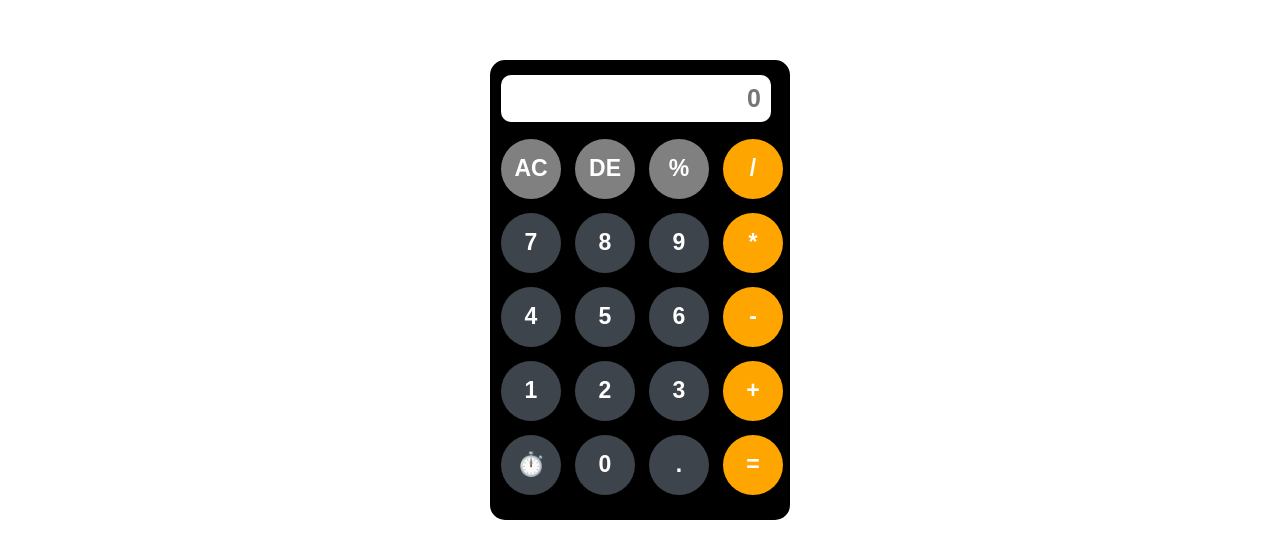
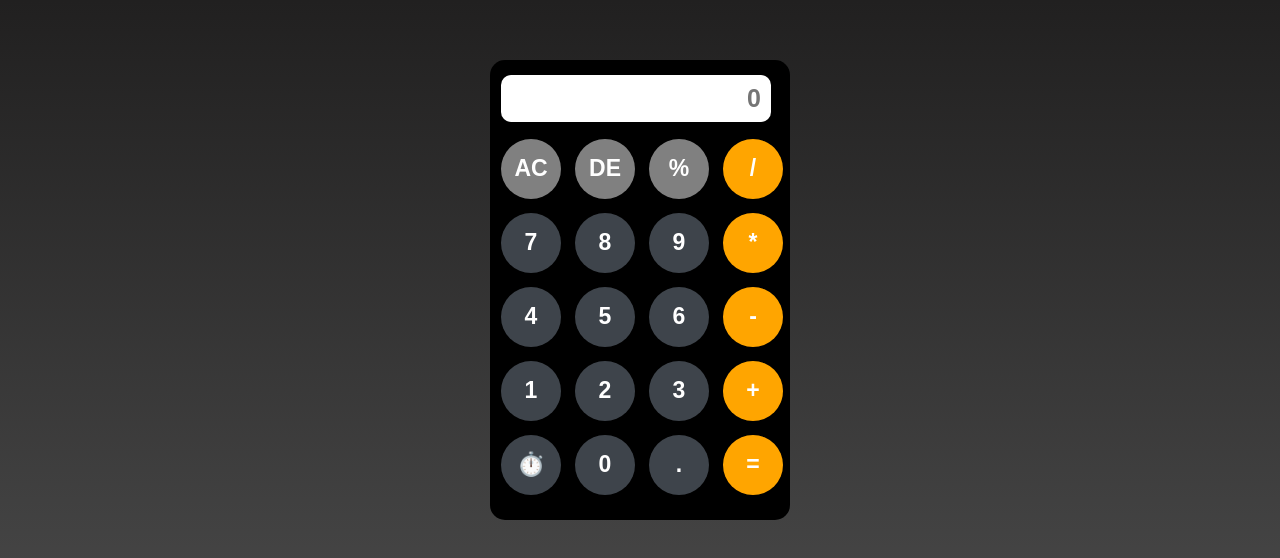
Before and after one commit to himanshisharmagithub/calculator, a plain HTML site: page index.html in a window 1280 px wide. Shown: the part 110-668 px from the top of the page. Drawn offline with Linux system fonts and the light colour scheme.

Commit message:
Update style.css

```diff
--- a/style.css
+++ b/style.css
@@ -2,7 +2,10 @@
     margin: 0px 0px;
     padding: 0px 0px;
 }
-
+body{
+    background: linear-gradient(to bottom, #1a1919, #4c4c4c);
+    height: 100vh;
+}
 .main{
     background-color: black;
     height: 460px;
```
